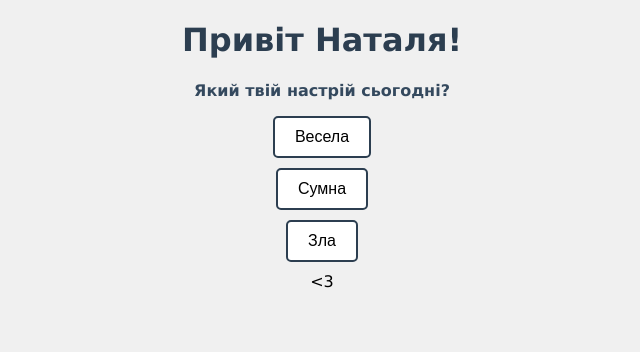
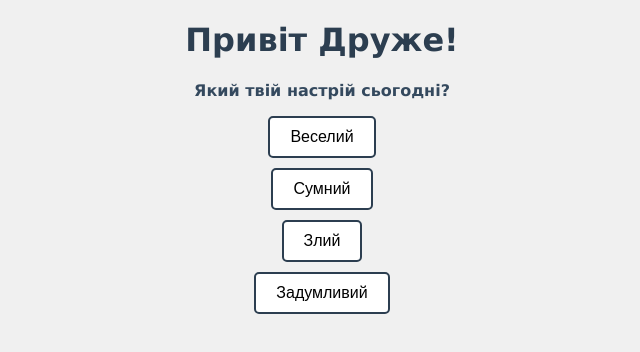
Before and after one commit to DavydovychMykhailo/1, a plain HTML site: page index.html in a window 1280 px wide. Shown: the whole page, without its empty margins (318-958 px from the left). Drawn offline with Linux system fonts and the light colour scheme.

Commit message:
Add files via upload

```diff
--- a/index.html
+++ b/index.html
@@ -6,14 +6,14 @@
         <title>Мій перший міні сайт</title>
         </head>
     <body>
-        <h1>Привіт Наталя!</h1>
+        <h1>Привіт Друже!</h1>
         <p>Який твій настрій сьогодні?</p>
-        <button onclick="showimage('https://encrypted-tbn0.gstatic.com/images?q=tbn:ANd9GcR2YfL2pxjt4bFeDWIEzwTKCdvvchlFB9M0s3nsLzRaTygDjPFsmpvjwrjogQ7IYqQoxl8&usqp=CAU')">Весела</button>
+        <button onclick="showimage('https://encrypted-tbn0.gstatic.com/images?q=tbn:ANd9GcR2YfL2pxjt4bFeDWIEzwTKCdvvchlFB9M0s3nsLzRaTygDjPFsmpvjwrjogQ7IYqQoxl8&usqp=CAU')">Веселий</button>
 
-        <button onclick="showimage('https://www.google.com/imgres?q=%D0%B2%D0%B5%D1%81%D0%B5%D0%BB%D0%B0%20%D0%BC%D0%B0%D0%B2%D0%BF%D0%B0&imgurl=https%3A%2F%2Fassets.puzzlefactory.com%2Fpuzzle%2F329%2F809%2Foriginal.jpg&imgrefurl=https%3A%2F%2Fpuzzlefactory.com%2Fuk%2F%25D0%25B3%25D0%25BE%25D0%25BB%25D0%25BE%25D0%25B2%25D0%25BE%25D0%25BB%25D0%25BE%25D0%25BC%25D0%25BA%25D0%25B0-%25D1%2582%25D0%25B2%25D0%25B0%25D1%2580%25D0%25B8%25D0%25BD%2F187892-%25D0%25B2%25D0%25B5%25D1%2581%25D0%25B5%25D0%25BB%25D0%25B0-%25D0%25BC%25D0%25B0%25D0%25B2%25D0%25BF%25D0%25B0-%25D0%25BF%25D0%25B0%25D0%25B7%25D0%25BB&docid=2nJWHebgAIdrCM&tbnid=aIyYNpRMmYz8eM&vet=12ahUKEwiVw_-477eQAxVAS_EDHe2DJawQM3oECDQQAA..i&w=800&h=918&hcb=2&ved=2ahUKEwiVw_-477eQAxVAS_EDHe2DJawQM3oECDQQAA')">Сумна</button>
+        <button onclick="showimage('https://assets.puzzlefactory.com/puzzle/329/809/original.jpg')">Сумний</button>
 
-        <button onclick="showimage('https://www.google.com/imgres?q=%D0%B2%D0%B5%D1%81%D0%B5%D0%BB%D0%B0%20%D0%BC%D0%B0%D0%B2%D0%BF%D0%B0&imgurl=https%3A%2F%2Fst2.depositphotos.com%2F2927537%2F7025%2Fi%2F450%2Fdepositphotos_70253417-stock-photo-funny-monkey-with-a-red.jpg&imgrefurl=https%3A%2F%2Fdepositphotos.com%2Fua%2Fphotos%2F%25D0%25B2%25D0%25B5%25D1%2581%25D0%25B5%25D0%25BB%25D1%2596-%25D0%25BC%25D0%25B0%25D0%25B2%25D0%25BF%25D0%25B8.html&docid=OZj2DwpiyEYMsM&tbnid=IinjIygeZRqNDM&vet=12ahUKEwiVw_-477eQAxVAS_EDHe2DJawQM3oECCsQAA..i&w=600&h=600&hcb=2&ved=2ahUKEwiVw_-477eQAxVAS_EDHe2DJawQM3oECCsQAA')">Зла</button>
-    <3
+        <button onclick="showimage('https://st2.depositphotos.com/2927537/7025/i/450/depositphotos_70253417-stock-photo-funny-monkey-with-a-red.jpg')">Злий</button>
+    <button onclick="showimage('https://proza.ru/pics/2019/03/08/553.jpg')">Задумливий</button>
     <script>
 
         function showimage(url) {
```
